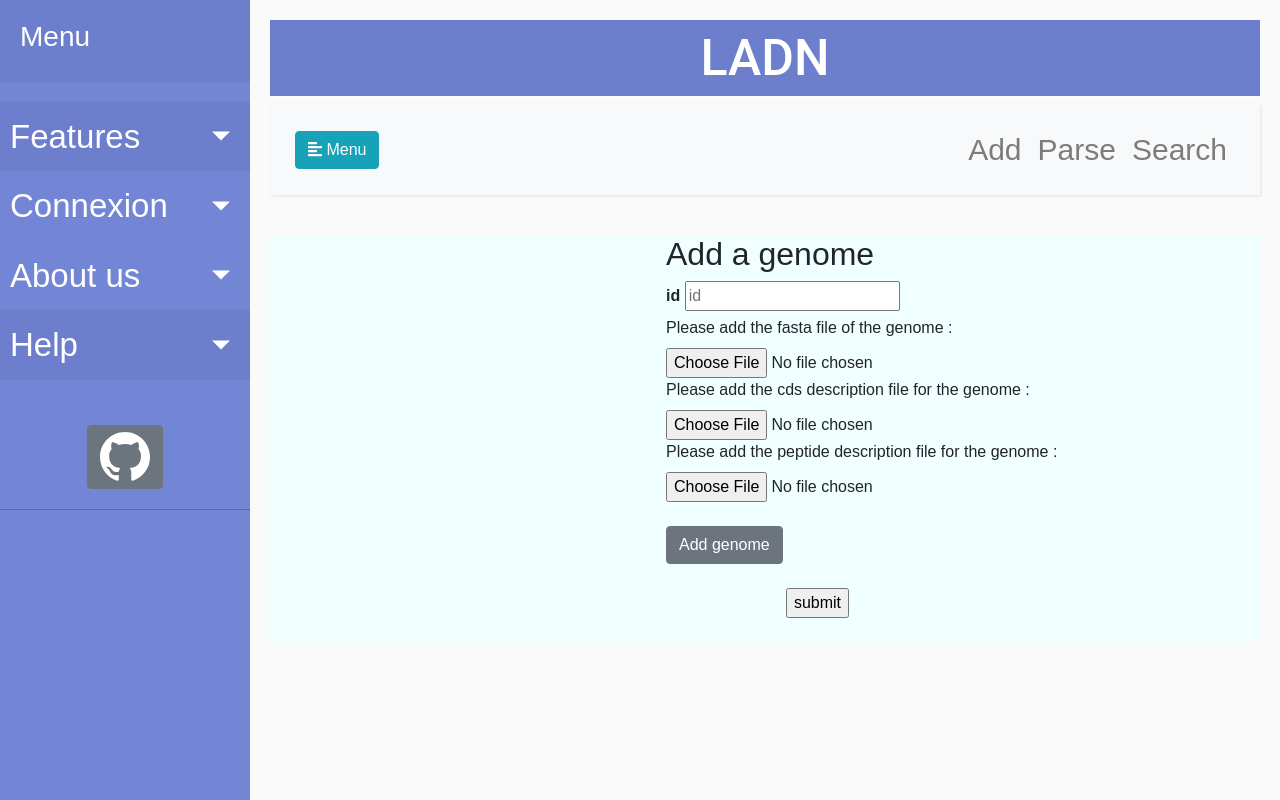
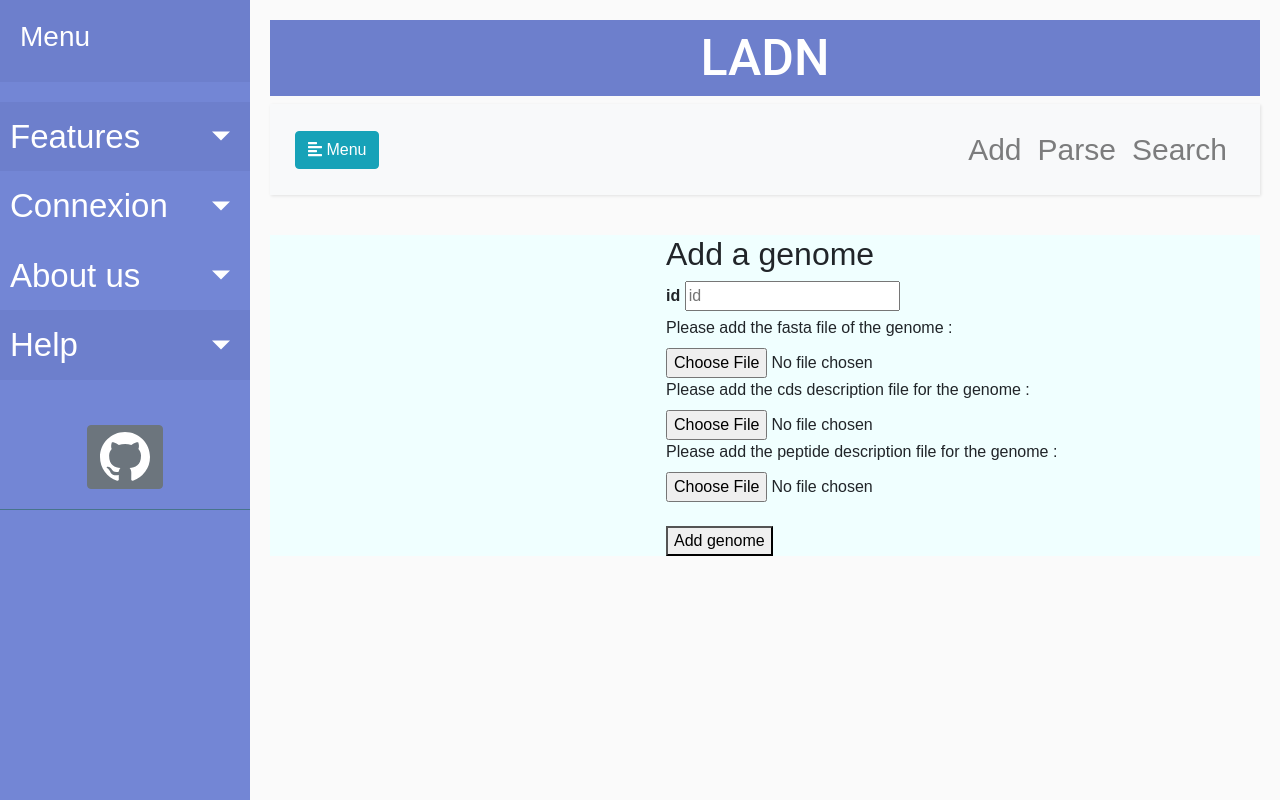
Before and after one commit to lwperrin/projet_web, a Django app: page /AddGenome/ in a window 1280 px wide. Run offline with Django 4.2, Linux system fonts and the light colour scheme; some libraries are stand-ins or nearby versions.

Commit message:
modification of addgenome

```diff
--- a/source/bacterial_genome_annotation/templates/bacterial_genome_annotation/AddGenome.html
+++ b/source/bacterial_genome_annotation/templates/bacterial_genome_annotation/AddGenome.html
@@ -14,36 +14,9 @@
         <input type="file" id="cds_file" name="cds_file" accept=".fa, .fasta " required><br>
         <label for="pep_file">Please add the peptide description file for the genome :</label><br>
         <input type="file" id="pep_file" name="pep_file" accept=".fa, .fasta" required><br><br>
-        <button type="submit" name="submit" class="big_submit_button btn btn-secondary">Add genome</button>
-
+        <button type="submit" name="submit" class="big_submit_button">Add genome</button>
     </div>
 </div>
-
-<div class="backgroundPage">
-    <div class="searchAlign">
-        <div class="searchPage">
-            <div class="container">
-                <form action="" method="GET" novalidate>
-                    {{ typeForm.as_p }}
-                </form>
-                <!--    </div> -->
-                <br/>
-            </div>
-            <div class="container">
-                <form action="" method="POST" novalidate>
-                    {% csrf_token %}
-                    {{ form.as_p }}
-                    <input
-                        class="big_submit_button"
-                        type="submit"
-                        value="submit"
-                        id="submit"
-                    />
-                </form>
-            <br/>
-            </div>
-        </div>
-    </div>
 
 </body>
 
```
